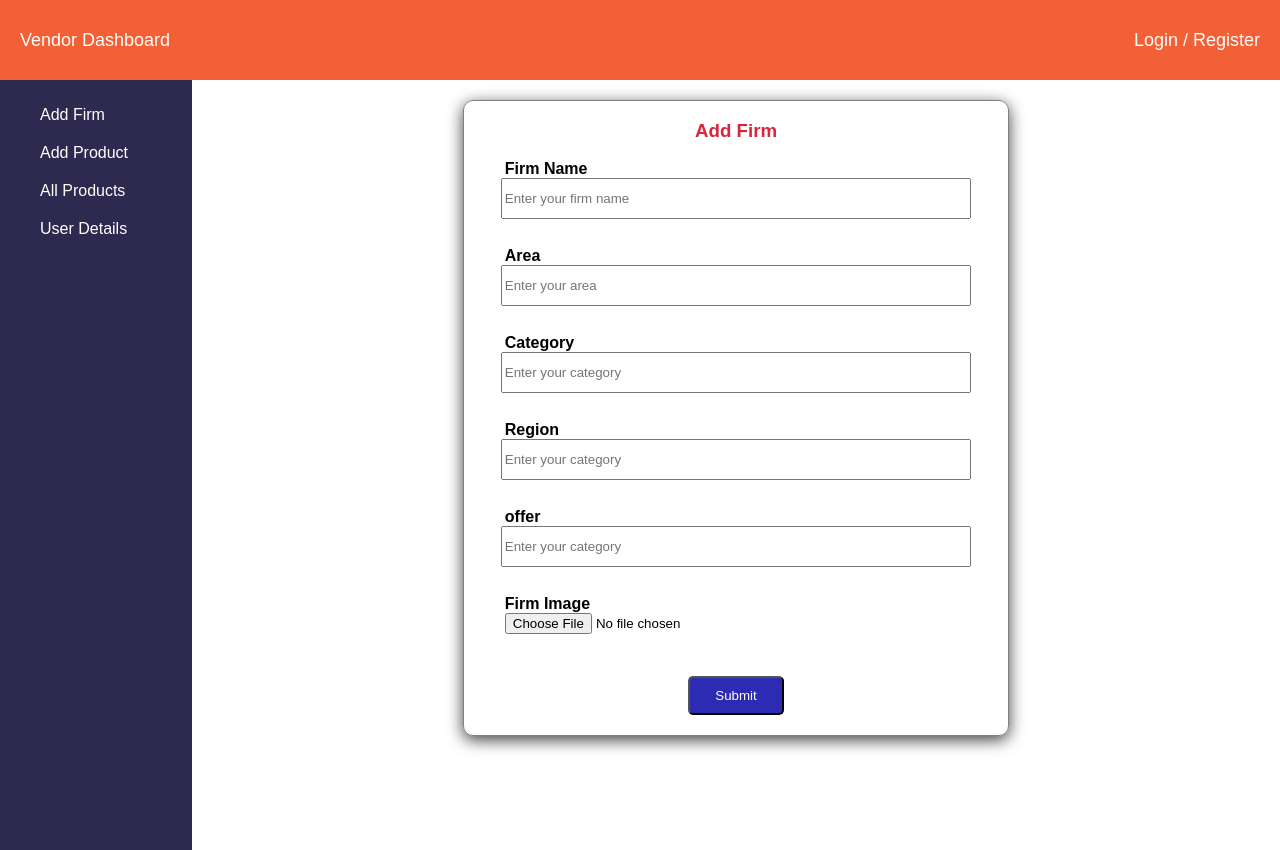
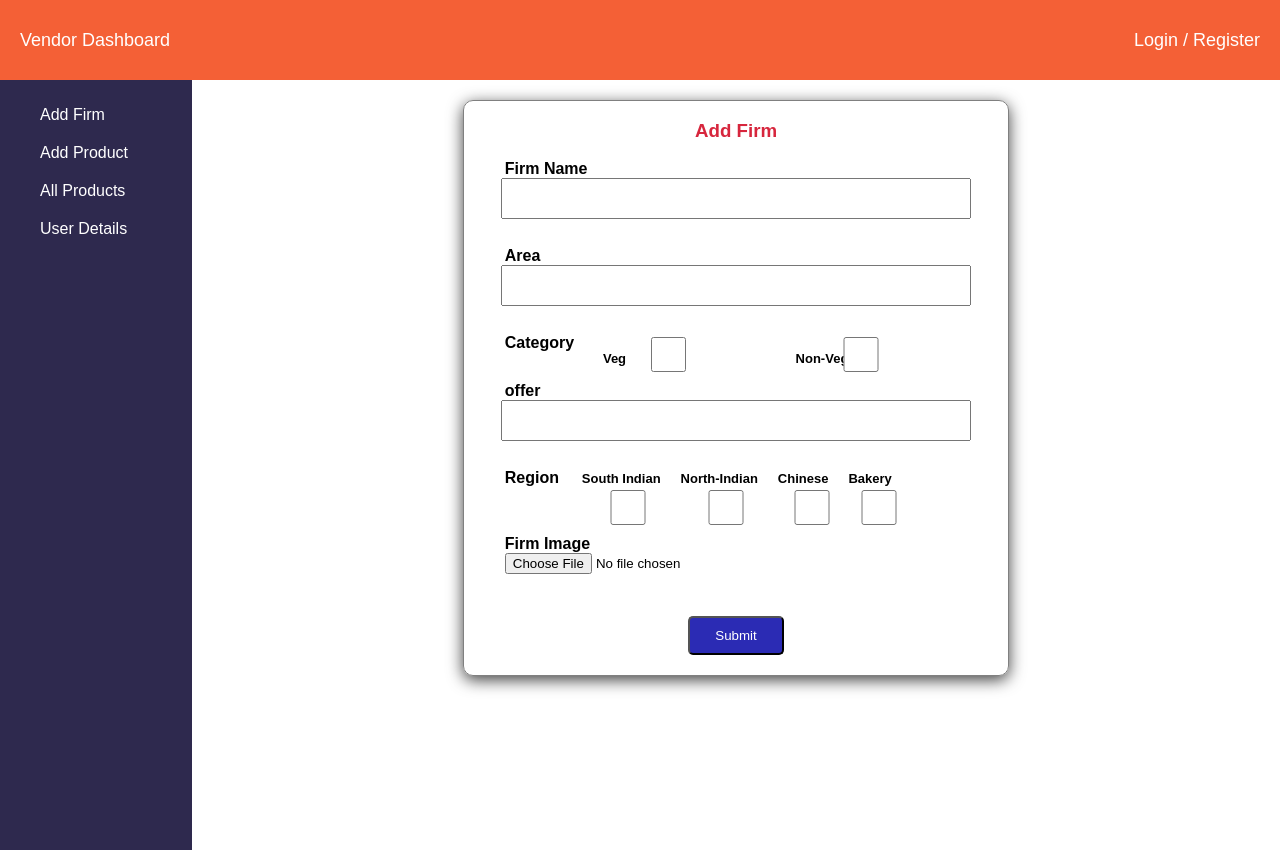
Before and after one commit to NaveenReddy0427/SwiggyApp_Vendor_Dashboard, a React (Vite) app: page / in a window 1280 px wide. Both pictures are taken after a click on the item "Add Firm". Built offline with nearby package versions, Linux system fonts and the light colour scheme; a web font is replaced by a local one.

Commit message:
change Firm input style

```diff
--- a/src/vendorDashboard/components/forms/AddFirm.jsx
+++ b/src/vendorDashboard/components/forms/AddFirm.jsx
@@ -5,17 +5,55 @@ const AddFirm = () => {
         <form className="tableForm">
             <h3>Add Firm</h3>
             <label>Firm Name</label>
-            <input type="text" placeholder="Enter your firm name"/><br/>
+            <input type="text" /><br/>
             <label>Area</label>
-            <input type="text" placeholder="Enter your area"/><br/>
-            <label>Category</label>
-            <input type="text" placeholder="Enter your category"/><br/>
-            <label>Region</label>
-            <input type="text" placeholder="Enter your category"/><br/>
+            <input type="text" /><br/>
+
+            <div className="checkInp">
+                <label >Category</label>
+                <div className="inputsContainer">
+                    <div className="checboxContainer">
+                        <label>Veg</label>
+                        <input type="checkbox" value="veg" />
+                    </div>
+                    <div className="checboxContainer">
+                        <label>Non-Veg</label>
+                        <input type="checkbox" value="non-veg" />
+                    </div>
+                </div>
+            </div>
+
             <label>offer</label>
-            <input type="text" placeholder="Enter your category"/><br/>
+            <input type="text" /><br/>
+
+            <div className="checkInp">
+                <label >Region</label>
+                <div className="inputsContainer">
+                    <div className="regBoxContainer">
+                        <label>South Indian</label>
+                        <input type="checkbox" value="south-indian"
+                        />
+                    </div>
+                    <div className="regBoxContainer">
+                        <label>North-Indian</label>
+                        <input type="checkbox" value="north-indian"
+                        />
+                    </div>
+                    <div className="regBoxContainer">
+                        <label>Chinese</label>
+                        <input type="checkbox" value="chinese"
+                        />
+                    </div>
+                    <div className="regBoxContainer">
+                        <label>Bakery</label>
+                        <input type="checkbox" value="bakery"
+                        />
+                    </div>
+                </div>
+            </div>
+
             <label>Firm Image</label>
-            <input type="file" placeholder="Enter your category"/><br/>
+            <input type="file" /><br/>
             <div className="btnSubmit">
                 <button>Submit</button>
             </div>
```
